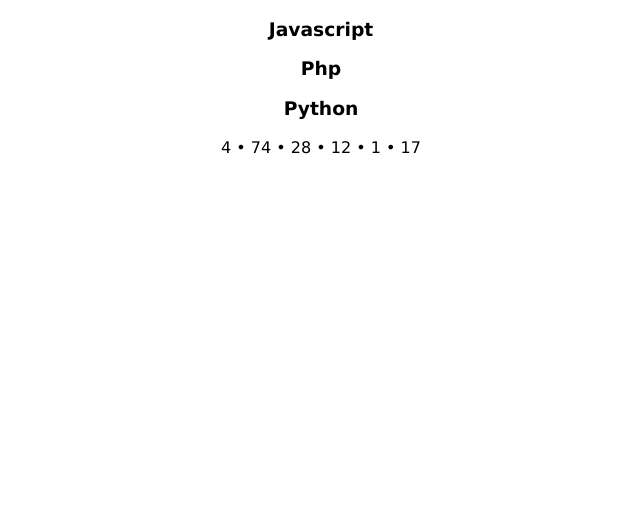
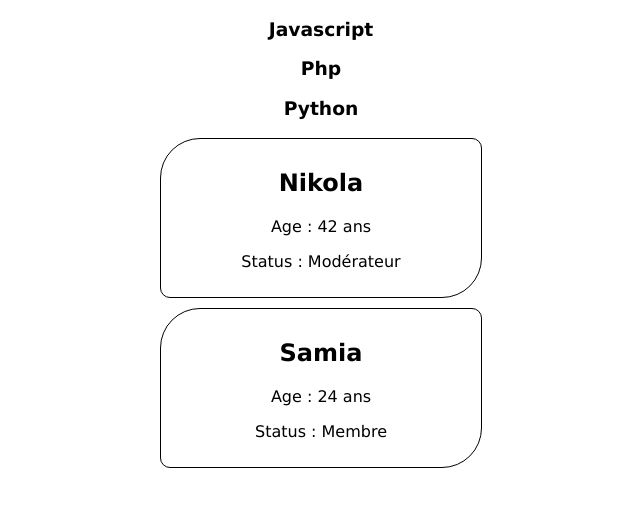
Before and after one commit to emericgautier/JS-A-to-Z, a plain HTML site: page DATA/course/index.html in a window 1280 px wide. Shown: the whole page, without its empty margins (319-959 px from the left). Drawn offline with Linux system fonts and the light colour scheme.

Commit message:
object methods

```diff
--- a/DATA/course/index.js
+++ b/DATA/course/index.js
@@ -212,8 +212,28 @@
 // console.log(arrayNumber.sort((a, b) => a - b)); // ordre croissant, inversement en décroissant b - a
 // console.log(arrayNumber.filter((number) => number > 10).sort((a, b) => a - b)); // combine filter & sort
 
-arrayNumber.map((number) => console.log(number)); // énumérer les number à chaque tour de boucle
-// arrayNumber.map((number) => (document.body.innerHTML += `<li>${number}</li>`)); // barbare
-document.body.innerHTML += arrayNumber
-  .map((number) => `<span>${number}</span>`)
-  .join(" • ");
+// arrayNumber.map((number) => console.log(number)); // énumérer les number à chaque tour de boucle
+// // arrayNumber.map((number) => (document.body.innerHTML += `<li>${number}</li>`)); // barbare
+// document.body.innerHTML += arrayNumber
+//   .map((number) => `<span>${number}</span>`)
+//   .join(" • ");
+
+//-----------------
+// Méthodes Objects
+//-----------------
+
+document.body.innerHTML += data
+  // .filter((user) => user.admin === false)
+  .filter((user) => user.pseudo.includes("a"))
+  .sort((a, b) => b.age - a.age)
+  .map(
+    (user) => `
+<div class="user-card">
+<h2>${user.pseudo}</h2>
+<p>Age : ${user.age} ans</p>
+<p>Status : ${user.admin ? "Modérateur" : "Membre"}</p>
+</div>
+
+`
+  )
+  .join("");
--- a/DATA/course/style.css
+++ b/DATA/course/style.css
@@ -5,3 +5,10 @@
 h3 {
     cursor: pointer;
 }
+.user-card {
+    margin: 10px auto;
+    padding: 10px;
+    width: 300px;
+    border: 1px solid black;
+    border-radius: 40px 10px;
+}
```
